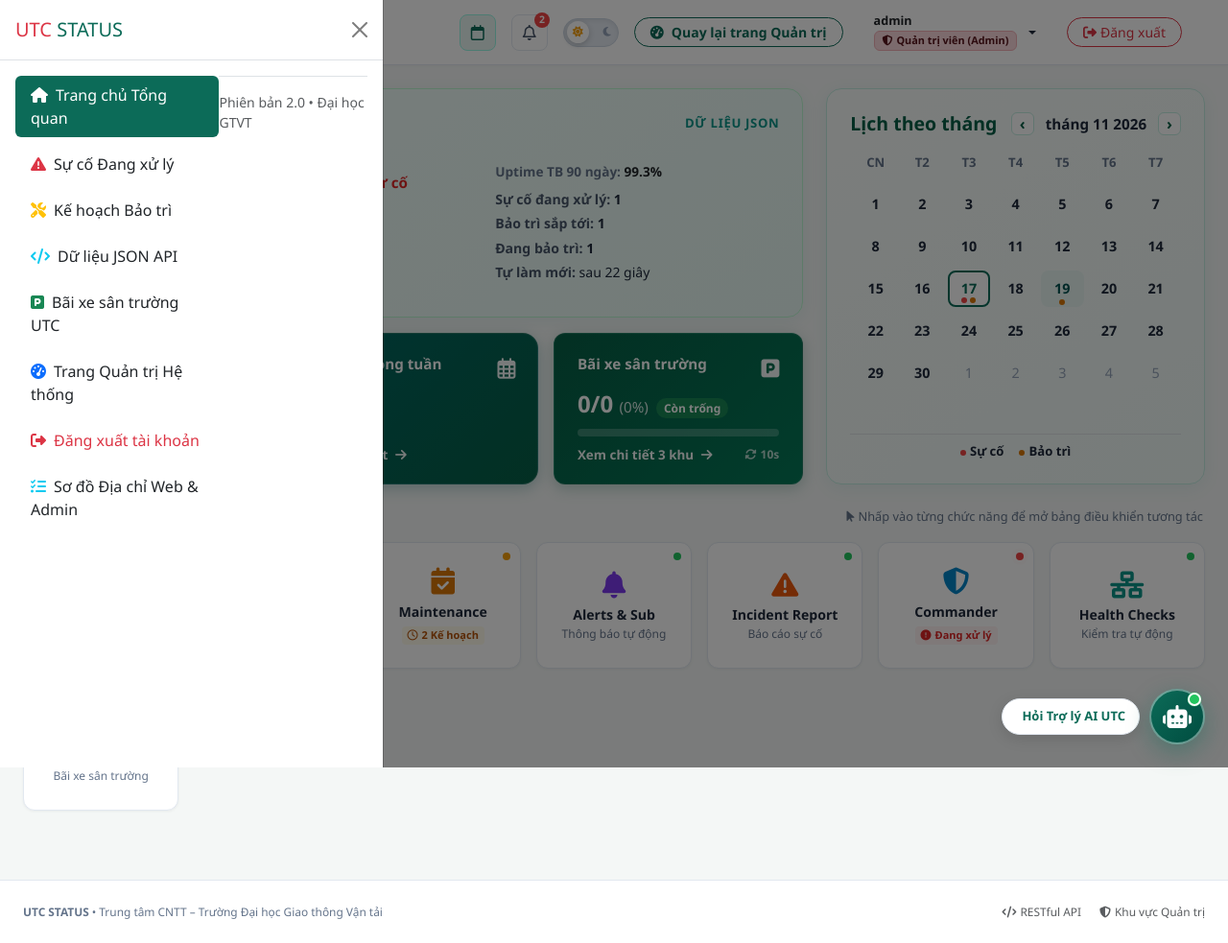
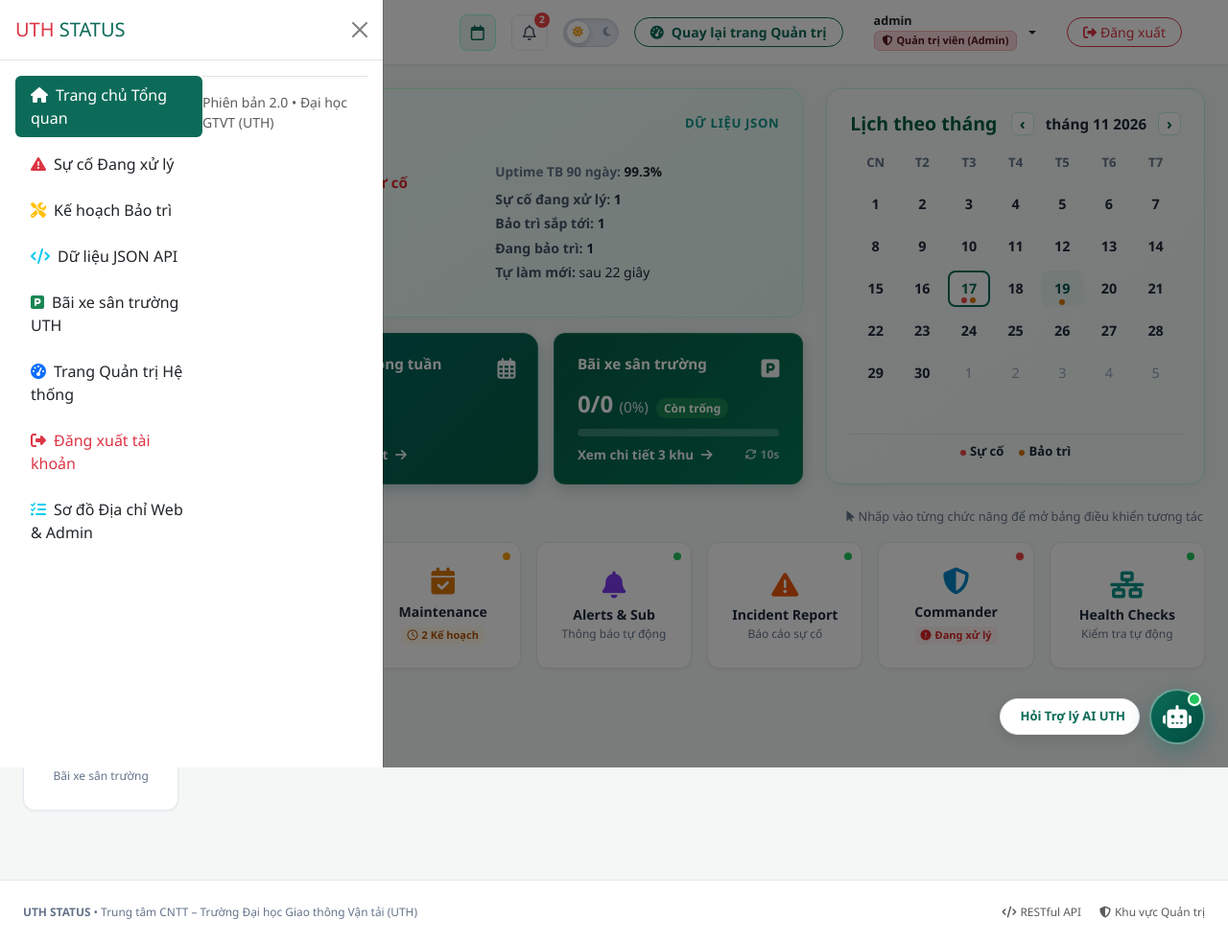
Before and after one commit to hmiinhh510/UTC-STATUS, a PHP site: page /UTC-STATUS/ in a window 1280 px wide, after a click that opens the changed part. Shown: the whole page at 96% size. Run offline with PHP 8.4, Linux system fonts and the light colour scheme; a user stored in the database is signed in; data comes from the database, SQL or seed files in the repository; data that the repository does not hold is empty.

Commit message:
feat: Doi ten thuong hieu he thong tu UTC sang UTH (Dai hoc Giao thong Van tai)

```diff
--- a/api/ai_chat.php
+++ b/api/ai_chat.php
@@ -2,9 +2,9 @@
 declare(strict_types=1);
 
 /**
- * UTC STATUS - AI Chatbot API Endpoint
+ * UTH STATUS - AI Chatbot API Endpoint
  * POST /api/ai_chat.php
- * Trợ lý ảo hỗ trợ tra cứu trạng thái dịch vụ, bãi xe sân trường và sự cố UTC
+ * Trợ lý ảo hỗ trợ tra cứu trạng thái dịch vụ, bãi xe sân trường và sự cố UTH
  */
 
 header('Content-Type: application/json; charset=UTF-8');
@@ -23,7 +23,7 @@ if ($method === 'GET') {
     $hasKey = !empty(GEMINI_API_KEY);
     echo json_encode([
         'success'   => true,
-        'message'   => 'UTC AI Chatbot API sẵn sàng hoạt động.',
+        'message'   => 'UTH AI Chatbot API sẵn sàng hoạt động.',
         'providers' => [
             'gemini_available' => $hasKey,
             'smart_offline'    => true
--- a/assets/js/ai_chat.js
+++ b/assets/js/ai_chat.js
@@ -1,6 +1,6 @@
 /**
- * UTC STATUS – AI Assistant Client Script
- * Trợ lý ảo AI hỗ trợ thông tin trạng thái dịch vụ, bãi xe và sự cố UTC
+ * UTH STATUS – AI Assistant Client Script
+ * Trợ lý ảo AI hỗ trợ thông tin trạng thái dịch vụ, bãi xe và sự cố UTH
  */
 
 (function () {
@@ -68,9 +68,9 @@
     launcher.innerHTML = `
       <div class="utc-ai-pill-label" id="utcAiPill" onclick="window.utcAiToggle(true)">
         <i class="fa-solid fa-sparkles text-warning"></i>
-        <span>Hỏi Trợ lý AI UTC</span>
+        <span>Hỏi Trợ lý AI UTH</span>
       </div>
-      <button class="utc-ai-btn" id="utcAiBtn" title="Trợ lý ảo UTC STATUS" onclick="window.utcAiToggle()">
+      <button class="utc-ai-btn" id="utcAiBtn" title="Trợ lý ảo UTH STATUS" onclick="window.utcAiToggle()">
         <i class="fa-solid fa-robot"></i>
         <span class="utc-ai-online-dot"></span>
       </button>
@@ -88,7 +88,7 @@
             <i class="fa-solid fa-robot"></i>
           </div>
           <div class="utc-ai-title-group">
-            <h6>Trợ Lý Ảo UTC STATUS</h6>
+            <h6>Trợ Lý Ảo UTH STATUS</h6>
             <div class="utc-ai-status-text">
               <span class="badge bg-success p-1 rounded-circle" style="width:7px;height:7px;"></span>
               Trực tuyến • Hỗ trợ 24/7
@@ -145,7 +145,7 @@
     if (history.length === 0) {
       // Tin nhắn mở đầu mặc định
       appendBotMessage(
-        "👋 **Xin chào bạn!**\n\nMình là **Trợ lý số UTC STATUS**, sẵn sàng hỗ trợ bạn tra cứu trực tiếp:\n• 🅿️ Sức chứa & chỗ trống tại **Bãi xe sân trường**\n• 🟢 Trạng thái hệ thống: **LMS, Wifi eduroam, Cổng tín chỉ**\n• 🛠️ Sự cố đang giải quyết & lịch trình bảo trì trong tuần.\n\nBạn có thể gõ câu hỏi hoặc bấm vào các câu hỏi mẫu bên dưới nhé!",
+        "👋 **Xin chào bạn!**\n\nMình là **Trợ lý số UTH STATUS**, sẵn sàng hỗ trợ bạn tra cứu trực tiếp:\n• 🅿️ Sức chứa & chỗ trống tại **Bãi xe sân trường**\n• 🟢 Trạng thái hệ thống: **LMS, Wifi eduroam, Cổng tín chỉ**\n• 🛠️ Sự cố đang giải quyết & lịch trình bảo trì trong tuần.\n\nBạn có thể gõ câu hỏi hoặc bấm vào các câu hỏi mẫu bên dưới nhé!",
         [
           "🅿️ Bãi xe sân trường lúc này thế nào?",
           "⚠️ Có dịch vụ nào đang gặp sự cố không?",
@@ -206,7 +206,7 @@
         ${renderMarkdown(markdownText)}
         ${chipsHtml}
       </div>
-      <div class="utc-ai-time">${timeStr} • UTC Assistant</div>
+      <div class="utc-ai-time">${timeStr} • UTH Assistant</div>
     `;
     container.appendChild(group);
     scrollToBottom();
--- a/index.php
+++ b/index.php
@@ -1,6 +1,6 @@
 <?php
 /**
- * UTC STATUS – Trang Trạng thái Dịch vụ CNTT Đại học Giao thông Vận tải
+ * UTH STATUS – Trang Trạng thái Dịch vụ CNTT Đại học Giao thông Vận tải (UTH)
  * Main Frontend Portal - Hệ thống Khép kín (Private Status Page)
  */
 declare(strict_types=1);
@@ -14,7 +14,7 @@ if (!isset($_SESSION['admin_id'])) {
 }
 
 $adminId   = (int) $_SESSION['admin_id'];
-$adminName = $_SESSION['admin_name'] ?? 'Thành viên UTC';
+$adminName = $_SESSION['admin_name'] ?? 'Thành viên UTH';
 $adminRole = $_SESSION['admin_role'] ?? 'student'; // 'student', 'editor', 'admin'
 $flash     = $_SESSION['flash'] ?? null;
 unset($_SESSION['flash']);
@@ -94,9 +94,9 @@ try {
 <head>
   <meta charset="UTF-8" />
   <meta name="viewport" content="width=device-width, initial-scale=1.0" />
-  <title>UTC STATUS – Trạng thái dịch vụ Đại học GTVT</title>
+  <title>UTH STATUS – Trạng thái dịch vụ Đại học GTVT (UTH)</title>
   <meta name="description"
-    content="Trang trạng thái dịch vụ CNTT theo thời gian thực Trường Đại học Giao thông Vận tải (UTC)." />
+    content="Trang trạng thái dịch vụ CNTT theo thời gian thực Trường Đại học Giao thông Vận tải (UTH)." />
   <!-- Bootstrap 5.3 CDN -->
   <link rel="stylesheet" href="https://cdn.jsdelivr.net/npm/bootstrap@5.3.3/dist/css/bootstrap.min.css" />
   <!-- Font Awesome 6 -->
@@ -192,8 +192,8 @@ try {
               <div class="utc-logo-dot"></div>
             </div>
             <div>
-              <div class="utc-brand-title">UTC <span>STATUS</span></div>
-              <div class="utc-brand-subtitle">Trạng thái dịch vụ Đại học GTVT</div>
+              <div class="utc-brand-title">UTH <span>STATUS</span></div>
+              <div class="utc-brand-subtitle">Trạng thái dịch vụ Đại học GTVT (UTH)</div>
             </div>
           </a>
         </div>
@@ -517,7 +517,7 @@ try {
     <div class="container-fluid px-4">
       <div class="d-flex align-items-center justify-content-between flex-wrap gap-2">
         <div class="small">
-          <strong>UTC STATUS</strong> &bull; Trung tâm CNTT – Trường Đại học Giao thông Vận tải
+          <strong>UTH STATUS</strong> &bull; Trung tâm CNTT – Trường Đại học Giao thông Vận tải (UTH)
         </div>
         <div class="small">
           <a href="#" onclick="openJsonModal(); return false;" class="text-decoration-none text-muted me-3"><i
@@ -715,7 +715,7 @@ try {
             </div>
             <div class="mb-3">
               <label class="form-label small fw-600">Địa chỉ Email hoặc Slack URL:</label>
-              <input type="text" id="subEndpoint" class="form-control" placeholder="sinhvien@student.utc.edu.vn"
+              <input type="text" id="subEndpoint" class="form-control" placeholder="sinhvien@student.uth.edu.vn"
                 required />
             </div>
             <div id="subFeedback"></div>
@@ -801,7 +801,7 @@ try {
                   <div class="stats-card-icon-box text-success bg-success-subtle-box"><i class="fa-solid fa-shield-check"></i></div>
                 </div>
                 <div id="uptimeKpiSla" class="stats-card-value text-success">99.88%</div>
-                <div class="stats-card-meta"><i class="fa-solid fa-circle-check text-success me-1"></i>Đạt chuẩn SLA UTC</div>
+                <div class="stats-card-meta"><i class="fa-solid fa-circle-check text-success me-1"></i>Đạt chuẩn SLA UTH</div>
               </div>
             </div>
             <div class="col-6 col-md-3">
@@ -875,9 +875,9 @@ try {
                 <input type="text" id="repName" class="form-control" placeholder="Nguyễn Văn A" required />
               </div>
               <div class="col-md-6">
-                <label class="form-label small fw-600">Email liên hệ (@utc.edu.vn) <span
+                <label class="form-label small fw-600">Email liên hệ (@uth.edu.vn) <span
                     class="text-danger">*</span></label>
-                <input type="email" id="repEmail" class="form-control" placeholder="sv@student.utc.edu.vn" required />
+                <input type="email" id="repEmail" class="form-control" placeholder="sv@student.uth.edu.vn" required />
               </div>
             </div>
 
@@ -1056,7 +1056,7 @@ try {
   <!-- 7. Offcanvas: Sidebar Menu -->
   <div class="offcanvas offcanvas-start" tabindex="-1" id="offcanvasSidebar" aria-labelledby="offcanvasSidebarLabel">
     <div class="offcanvas-header border-bottom">
-      <h5 class="offcanvas-title fw-800 text-danger" id="offcanvasSidebarLabel">UTC <span
+      <h5 class="offcanvas-title fw-800 text-danger" id="offcanvasSidebarLabel">UTH <span
           style="color:var(--teal-primary)">STATUS</span></h5>
       <button type="button" class="btn-close" data-bs-dismiss="offcanvas" aria-label="Close"></button>
     </div>
@@ -1080,7 +1080,7 @@ try {
         </li>
         <li class="nav-item">
           <a class="nav-link text-dark" href="#" onclick="openParkingModal(); return false;"><i
-              class="fa-solid fa-square-parking me-2 text-success"></i>Bãi xe sân trường UTC</a>
+              class="fa-solid fa-square-parking me-2 text-success"></i>Bãi xe sân trường UTH</a>
         </li>
         <?php if ($adminRole === 'admin' || $adminRole === 'editor'): ?>
         <li class="nav-item">
@@ -1096,12 +1096,12 @@ try {
         </li>
       </ul>
       <div class="text-muted small border-top pt-3">
-        Phiên bản 2.0 &bull; Đại học GTVT
+        Phiên bản 2.0 &bull; Đại học GTVT (UTH)
       </div>
     </div>
   </div>
 
-  <!-- 12. Modal: Campus Parking Status (Bãi xe sân trường UTC) -->
+  <!-- 12. Modal: Campus Parking Status (Bãi xe sân trường UTH) -->
   <div class="modal fade" id="modalParkingStatus" tabindex="-1" aria-hidden="true">
     <div class="modal-dialog modal-lg modal-dialog-centered">
       <div class="modal-content utc-modal">
@@ -1111,7 +1111,7 @@ try {
               <i class="fa-solid fa-square-parking"></i>
             </span>
             <div>
-              <h5 class="modal-title fw-700 mb-0">Campus Parking – Trạng Thái Bãi Xe Sân Trường UTC</h5>
+              <h5 class="modal-title fw-700 mb-0">Campus Parking – Trạng Thái Bãi Xe Sân Trường UTH</h5>
               <div class="small text-muted">Hệ thống cảm biến và bộ đếm giám sát chỗ đỗ xe thời gian thực</div>
             </div>
           </div>
```
Also changed, not shown: admin/index.php (+12 -12 lines), admin/login.php (+7 -7 lines), config/ai_config.php (+12 -12 lines), tests/Feature/FrontendConsistencyTest.php (+1 -1 lines), tests/TestRunner.php (+1 -1 lines).
